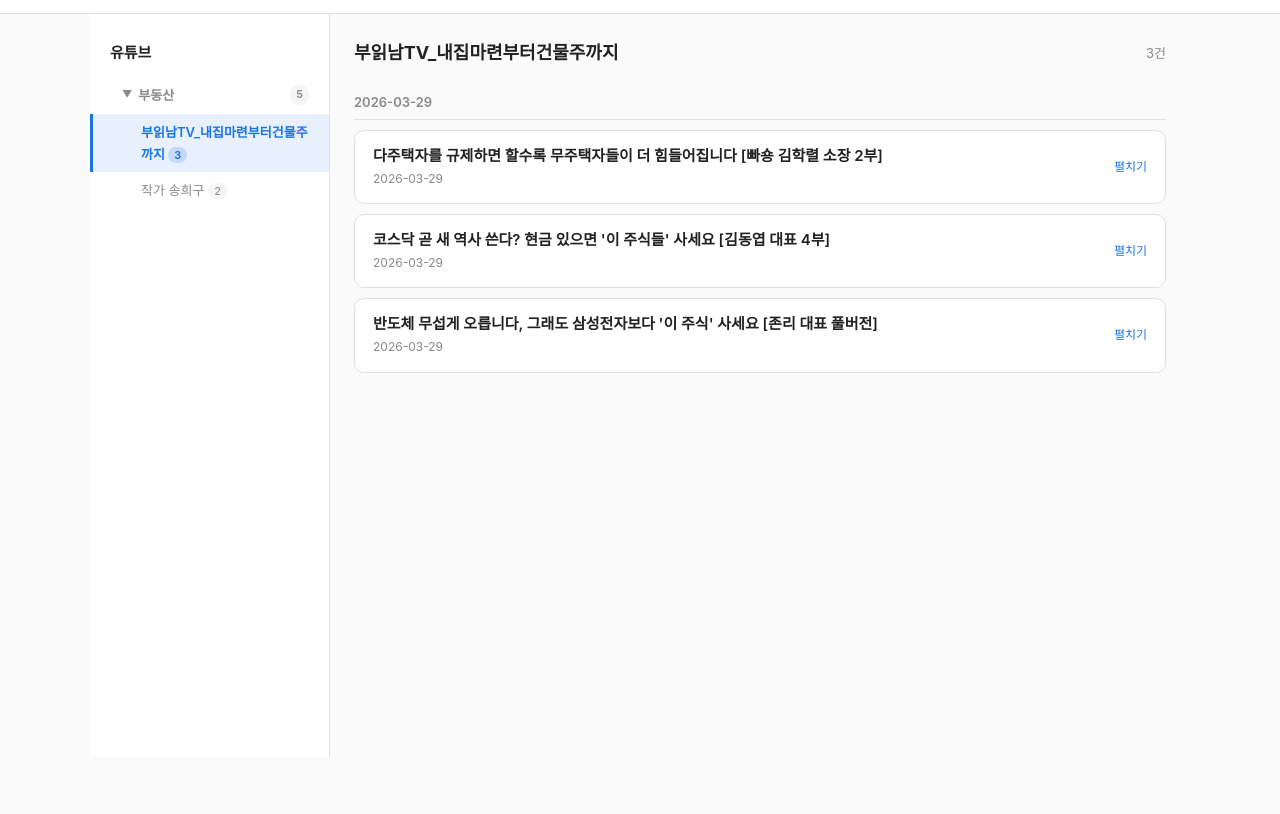
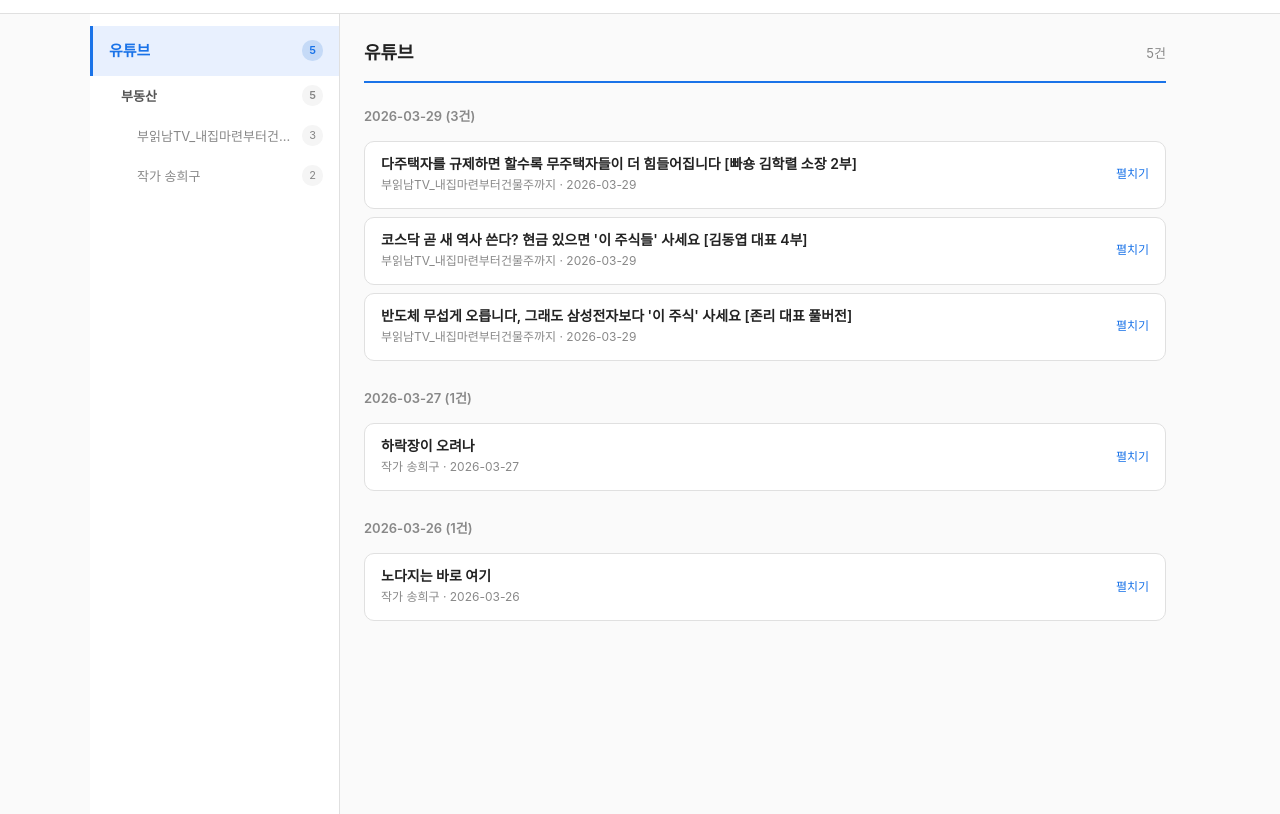
Before and after one commit to kangmoneyflow/daily-digest-blog, a plain HTML site: page index.html in a window 1280 px wide. Shown: the part 53-867 px from the top of the page. Before the commit the page ends 810 px from the top, so only its background shows below. Drawn offline with Linux system fonts and the light colour scheme.

Commit message:
Navigation: level-based filtering (전체/카테고리/채널)

```diff
--- a/index.html
+++ b/index.html
@@ -22,8 +22,6 @@
       color: var(--text);
       line-height: 1.7;
     }
-
-    /* 헤더 */
     header {
       background: var(--surface);
       border-bottom: 1px solid var(--border);
@@ -31,102 +29,82 @@
     }
     header h1 { font-size: 20px; font-weight: 700; }
 
-    /* 레이아웃 */
-    .layout {
-      display: flex;
-      max-width: 1100px;
-      margin: 0 auto;
-      min-height: calc(100vh - 57px);
-    }
+    .layout { display: flex; max-width: 1100px; margin: 0 auto; min-height: calc(100vh - 57px); }
 
     /* 사이드바 */
     .sidebar {
-      width: 240px;
+      width: 250px;
       flex-shrink: 0;
       background: var(--surface);
       border-right: 1px solid var(--border);
-      padding: 16px 0;
+      padding: 12px 0;
       overflow-y: auto;
+      position: sticky;
+      top: 0;
+      height: 100vh;
     }
-    .nav-section { margin-bottom: 4px; }
-    .nav-main {
-      padding: 10px 20px;
-      font-size: 15px;
-      font-weight: 700;
-      color: var(--text);
+    .nav-item {
+      padding: 9px 16px;
+      font-size: 13px;
       cursor: pointer;
       display: flex;
       align-items: center;
-      gap: 8px;
-    }
-    .nav-main:hover { background: var(--surface2); }
-    .nav-category {
-      padding: 8px 20px 8px 32px;
-      font-size: 13px;
-      font-weight: 600;
-      color: var(--text2);
-      cursor: pointer;
-      display: flex;
-      align-items: center;
-      gap: 6px;
-    }
-    .nav-category:hover { background: var(--surface2); color: var(--text); }
-    .nav-channel {
-      padding: 7px 20px 7px 48px;
-      font-size: 13px;
-      color: var(--text2);
-      cursor: pointer;
+      justify-content: space-between;
       transition: all 0.15s;
       border-left: 3px solid transparent;
     }
-    .nav-channel:hover { background: var(--surface2); color: var(--text); }
-    .nav-channel.active {
-      color: var(--accent);
-      background: var(--accent-bg);
-      border-left-color: var(--accent);
-      font-weight: 600;
-    }
+    .nav-item:hover { background: var(--surface2); }
+    .nav-item.active { color: var(--accent); background: var(--accent-bg); border-left-color: var(--accent); font-weight: 600; }
+    .nav-item .nav-label { overflow: hidden; text-overflow: ellipsis; white-space: nowrap; }
     .nav-count {
       font-size: 11px;
       color: var(--text2);
       background: var(--surface2);
-      padding: 1px 6px;
+      padding: 1px 7px;
       border-radius: 10px;
-      margin-left: auto;
+      flex-shrink: 0;
+      margin-left: 8px;
     }
-    .nav-channel.active .nav-count { background: #c5daf7; color: var(--accent); }
+    .nav-item.active .nav-count { background: #c5daf7; color: var(--accent); }
+
+    /* 레벨별 들여쓰기 */
+    .nav-lv0 { font-size: 15px; font-weight: 700; padding: 12px 16px; color: var(--text); }
+    .nav-lv1 { padding-left: 28px; font-weight: 600; color: #555; }
+    .nav-lv2 { padding-left: 44px; color: var(--text2); }
+
     .nav-toggle {
       font-size: 10px;
       color: var(--text2);
+      margin-right: 6px;
       transition: transform 0.2s;
+      display: inline-block;
     }
-    .nav-section.collapsed .nav-toggle { transform: rotate(-90deg); }
-    .nav-section.collapsed .nav-sub { display: none; }
+    .nav-toggle.collapsed { transform: rotate(-90deg); }
 
     /* 컨텐츠 */
-    .content {
-      flex: 1;
-      padding: 24px;
-      min-width: 0;
-    }
+    .content { flex: 1; padding: 24px; min-width: 0; }
     .content-header {
       display: flex;
       justify-content: space-between;
       align-items: center;
       margin-bottom: 16px;
+      padding-bottom: 12px;
+      border-bottom: 2px solid var(--accent);
     }
     .content-title { font-size: 18px; font-weight: 700; }
     .content-count { font-size: 13px; color: var(--text2); }
+    .content-breadcrumb { font-size: 12px; color: var(--text2); margin-bottom: 12px; }
+    .content-breadcrumb span { cursor: pointer; color: var(--accent); }
+    .content-breadcrumb span:hover { text-decoration: underline; }
 
     /* 날짜 그룹 */
-    .date-group { margin-bottom: 24px; }
+    .date-group { margin-bottom: 20px; }
     .date-title {
       font-size: 13px;
       font-weight: 600;
       color: var(--text2);
       padding: 6px 0;
-      border-bottom: 1px solid var(--border);
-      margin-bottom: 10px;
+      margin-bottom: 8px;
     }
 
     /* 포스트 카드 */
@@ -134,30 +112,24 @@
       background: var(--surface);
       border: 1px solid var(--border);
       border-radius: 10px;
-      margin-bottom: 10px;
+      margin-bottom: 8px;
       overflow: hidden;
       transition: box-shadow 0.2s;
     }
     .post-card:hover { box-shadow: 0 2px 8px rgba(0,0,0,0.06); }
     .post-header {
-      padding: 14px 18px;
+      padding: 12px 16px;
       cursor: pointer;
       display: flex;
       justify-content: space-between;
       align-items: center;
     }
-    .post-title { font-size: 15px; font-weight: 600; line-height: 1.4; }
-    .post-meta { font-size: 12px; color: var(--text2); margin-top: 3px; }
-    .post-toggle {
-      color: var(--accent);
-      font-size: 12px;
-      flex-shrink: 0;
-      margin-left: 12px;
-      font-weight: 500;
-    }
+    .post-title { font-size: 14px; font-weight: 600; line-height: 1.4; }
+    .post-meta { font-size: 12px; color: var(--text2); margin-top: 2px; }
+    .post-toggle { color: var(--accent); font-size: 12px; flex-shrink: 0; margin-left: 12px; font-weight: 500; }
     .post-body {
       display: none;
-      padding: 0 18px 18px;
+      padding: 0 16px 16px;
       font-size: 14px;
       line-height: 1.9;
       white-space: pre-wrap;
@@ -176,27 +148,12 @@
     .empty { text-align: center; padding: 60px 20px; color: var(--text2); font-size: 15px; }
 
     /* 모바일 */
-    .sidebar-toggle { display: none; }
+    .mobile-nav-toggle { display: none; background: var(--surface); border-bottom: 1px solid var(--border); padding: 10px 16px; font-size: 14px; color: var(--accent); cursor: pointer; font-weight: 600; }
     @media (max-width: 768px) {
       .layout { flex-direction: column; }
-      .sidebar {
-        width: 100%;
-        border-right: none;
-        border-bottom: 1px solid var(--border);
-        max-height: none;
-        overflow: visible;
-      }
-      .sidebar.mobile-hidden .nav-sub,
-      .sidebar.mobile-hidden .nav-category,
-      .sidebar.mobile-hidden .nav-channel { display: none; }
-      .sidebar-toggle {
-        display: block;
-        padding: 10px 20px;
-        font-size: 13px;
-        color: var(--accent);
-        cursor: pointer;
-        text-align: center;
-      }
+      .sidebar { width: 100%; height: auto; position: static; border-right: none; border-bottom: 1px solid var(--border); }
+      .sidebar.hidden { display: none; }
+      .mobile-nav-toggle { display: block; }
       .content { padding: 16px; }
     }
   </style>
@@ -206,6 +163,7 @@
 <header>
   <h1>Daily Digest</h1>
 </header>
+<div class="mobile-nav-toggle" onclick="document.getElementById('sidebar').classList.toggle('hidden')">메뉴</div>
 
 <div class="layout">
   <nav class="sidebar" id="sidebar"></nav>
@@ -216,122 +174,145 @@
 
 <script>
   let allPosts = [];
-  let currentChannel = '';
+  let currentFilter = { level: 'all', category: '', channel: '' };
 
   async function init() {
     const res = await fetch('posts/index.json');
     if (!res.ok) {
-      document.getElementById('content').innerHTML = '<div class="empty">아직 요약된 글이 없습니다.</div>';
+      showEmpty();
       return;
     }
     allPosts = await res.json();
     if (allPosts.length === 0) {
-      document.getElementById('content').innerHTML = '<div class="empty">아직 요약된 글이 없습니다.</div>';
+      showEmpty();
       return;
     }
 
     buildSidebar();
+    // 기본: 전체 보기
+    navigate('all', '', '');
+  }
 
-    // 첫 채널 자동 선택
-    const firstChannel = document.querySelector('.nav-channel');
-    if (firstChannel) selectChannel(firstChannel.dataset.ch);
+  function showEmpty() {
+    document.getElementById('content').innerHTML = '<div class="empty">아직 요약된 글이 없습니다.</div>';
+    document.getElementById('sidebar').innerHTML = '';
   }
 
   function buildSidebar() {
-    const sidebar = document.getElementById('sidebar');
-
-    // 구조: 유튜브 > category > channel
-    // category별 채널 그룹핑
+    // 구조 수집: category > channel > count
     const catMap = {};
+    let totalCount = 0;
     for (const p of allPosts) {
       const cat = p.category || '기타';
       const ch = p.channelName;
       if (!catMap[cat]) catMap[cat] = {};
       if (!catMap[cat][ch]) catMap[cat][ch] = 0;
       catMap[cat][ch]++;
+      totalCount++;
     }
 
     let html = '';
-    html += `<div class="nav-section">`;
-    html += `<div class="nav-main">유튜브</div>`;
-    html += `<div class="nav-sub">`;
+
+    // 유튜브 (전체)
+    html += `<div class="nav-item nav-lv0" data-level="all" data-cat="" data-ch="" onclick="navigate('all','','')">
+      <span class="nav-label">유튜브</span>
+      <span class="nav-count">${totalCount}</span>
+    </div>`;
 
     for (const [cat, channels] of Object.entries(catMap)) {
       const catTotal = Object.values(channels).reduce((a, b) => a + b, 0);
-      html += `<div class="nav-section">`;
-      html += `<div class="nav-category" onclick="this.parentElement.classList.toggle('collapsed')">
-        <span class="nav-toggle">▼</span> ${esc(cat)}
+
+      // 카테고리
+      html += `<div class="nav-item nav-lv1" data-level="category" data-cat="${esc(cat)}" data-ch="" onclick="navigate('category','${escQ(cat)}','')">
+        <span class="nav-label">${esc(cat)}</span>
         <span class="nav-count">${catTotal}</span>
       </div>`;
-      html += `<div class="nav-sub">`;
+
+      // 채널
       for (const [ch, count] of Object.entries(channels)) {
-        html += `<div class="nav-channel" data-ch="${esc(ch)}" onclick="selectChannel('${escAttr(ch)}')">
-          ${esc(ch)} <span class="nav-count">${count}</span>
+        html += `<div class="nav-item nav-lv2" data-level="channel" data-cat="${esc(cat)}" data-ch="${esc(ch)}" onclick="navigate('channel','${escQ(cat)}','${escQ(ch)}')">
+          <span class="nav-label">${esc(ch)}</span>
+          <span class="nav-count">${count}</span>
         </div>`;
       }
-      html += `</div></div>`;
     }
 
-    html += `</div></div>`;
-
-    // 모바일 토글
-    html += `<div class="sidebar-toggle" onclick="document.getElementById('sidebar').classList.toggle('mobile-hidden')">메뉴 접기/펼치기</div>`;
-
-    sidebar.innerHTML = html;
+    document.getElementById('sidebar').innerHTML = html;
   }
 
-  function selectChannel(ch) {
-    currentChannel = ch;
+  function navigate(level, category, channel) {
+    currentFilter = { level, category, channel };
 
-    // 활성 상태 업데이트
-    document.querySelectorAll('.nav-channel').forEach(el => {
-      el.classList.toggle('active', el.dataset.ch === ch);
+    // 사이드바 활성 표시
+    document.querySelectorAll('.nav-item').forEach(el => {
+      const match =
+        (level === 'all' && el.dataset.level === 'all') ||
+        (level === 'category' && el.dataset.level === 'category' && el.dataset.cat === category) ||
+        (level === 'channel' && el.dataset.level === 'channel' && el.dataset.ch === channel);
+      el.classList.toggle('active', match);
     });
 
-    const posts = allPosts.filter(p => p.channelName === ch);
-    renderPosts(ch, posts);
+    // 필터링
+    let posts = allPosts;
+    let title = '유튜브';
+    let breadcrumb = '';
 
-    // 모바일에서 사이드바 접기
+    if (level === 'category') {
+      posts = allPosts.filter(p => (p.category || '기타') === category);
+      title = category;
+      breadcrumb = `<span onclick="navigate('all','','')">유튜브</span> &gt; ${esc(category)}`;
+    } else if (level === 'channel') {
+      posts = allPosts.filter(p => p.channelName === channel);
+      title = channel;
+      breadcrumb = `<span onclick="navigate('all','','')">유튜브</span> &gt; <span onclick="navigate('category','${escQ(category)}','')">${esc(category)}</span> &gt; ${esc(channel)}`;
+    }
+
+    renderPosts(title, posts, breadcrumb);
+
+    // 모바일 사이드바 닫기
     if (window.innerWidth <= 768) {
-      document.getElementById('sidebar').classList.add('mobile-hidden');
+      document.getElementById('sidebar').classList.add('hidden');
     }
   }
 
-  function renderPosts(channelName, posts) {
+  function renderPosts(title, posts, breadcrumb) {
     const content = document.getElementById('content');
 
     if (posts.length === 0) {
       content.innerHTML = `
-        <div class="content-header"><div class="content-title">${esc(channelName)}</div></div>
+        ${breadcrumb ? `<div class="content-breadcrumb">${breadcrumb}</div>` : ''}
+        <div class="content-header"><div class="content-title">${esc(title)}</div></div>
         <div class="empty">요약된 글이 없습니다.</div>`;
       return;
     }
 
-    // 날짜별 그룹핑
+    // 날짜별 그룹핑 (최신순)
     const grouped = {};
     for (const p of posts) {
       const date = p.date || '날짜 없음';
       if (!grouped[date]) grouped[date] = [];
       grouped[date].push(p);
     }
+    const dates = Object.keys(grouped).sort().reverse();
 
-    const dates = Object.keys(grouped).sort().reverse();
-    let html = `
-      <div class="content-header">
-        <div class="content-title">${esc(channelName)}</div>
-        <div class="content-count">${posts.length}건</div>
-      </div>`;
+    let html = '';
+    if (breadcrumb) html += `<div class="content-breadcrumb">${breadcrumb}</div>`;
+    html += `<div class="content-header">
+      <div class="content-title">${esc(title)}</div>
+      <div class="content-count">${posts.length}건</div>
+    </div>`;
 
     for (const date of dates) {
       html += `<div class="date-group">`;
-      html += `<div class="date-title">${date}</div>`;
+      html += `<div class="date-title">${date} (${grouped[date].length}건)</div>`;
       for (const p of grouped[date]) {
+        const showChannel = currentFilter.level !== 'channel';
         html += `
           <div class="post-card">
             <div class="post-header" onclick="togglePost(this)">
               <div>
                 <div class="post-title">${esc(p.title)}</div>
-                <div class="post-meta">${p.date}</div>
+                <div class="post-meta">${showChannel ? esc(p.channelName) + ' · ' : ''}${p.date}</div>
               </div>
               <span class="post-toggle">펼치기</span>
             </div>
@@ -357,8 +338,8 @@
     return d.innerHTML;
   }
 
-  function escAttr(str) {
-    return str.replace(/'/g, "\\'").replace(/"/g, '&quot;');
+  function escQ(str) {
+    return (str || '').replace(/\\/g, '\\\\').replace(/'/g, "\\'");
   }
 
   init();
```
